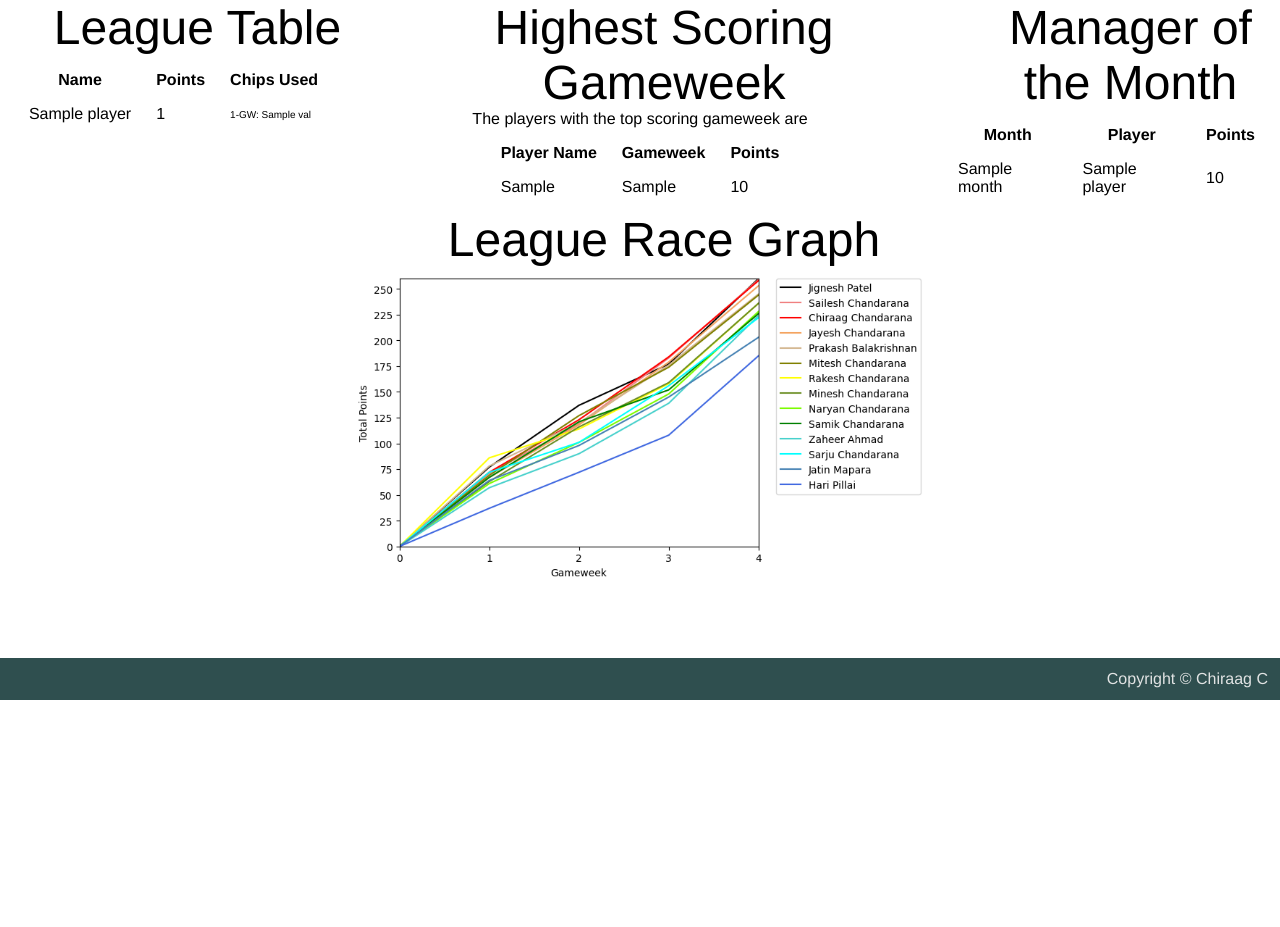
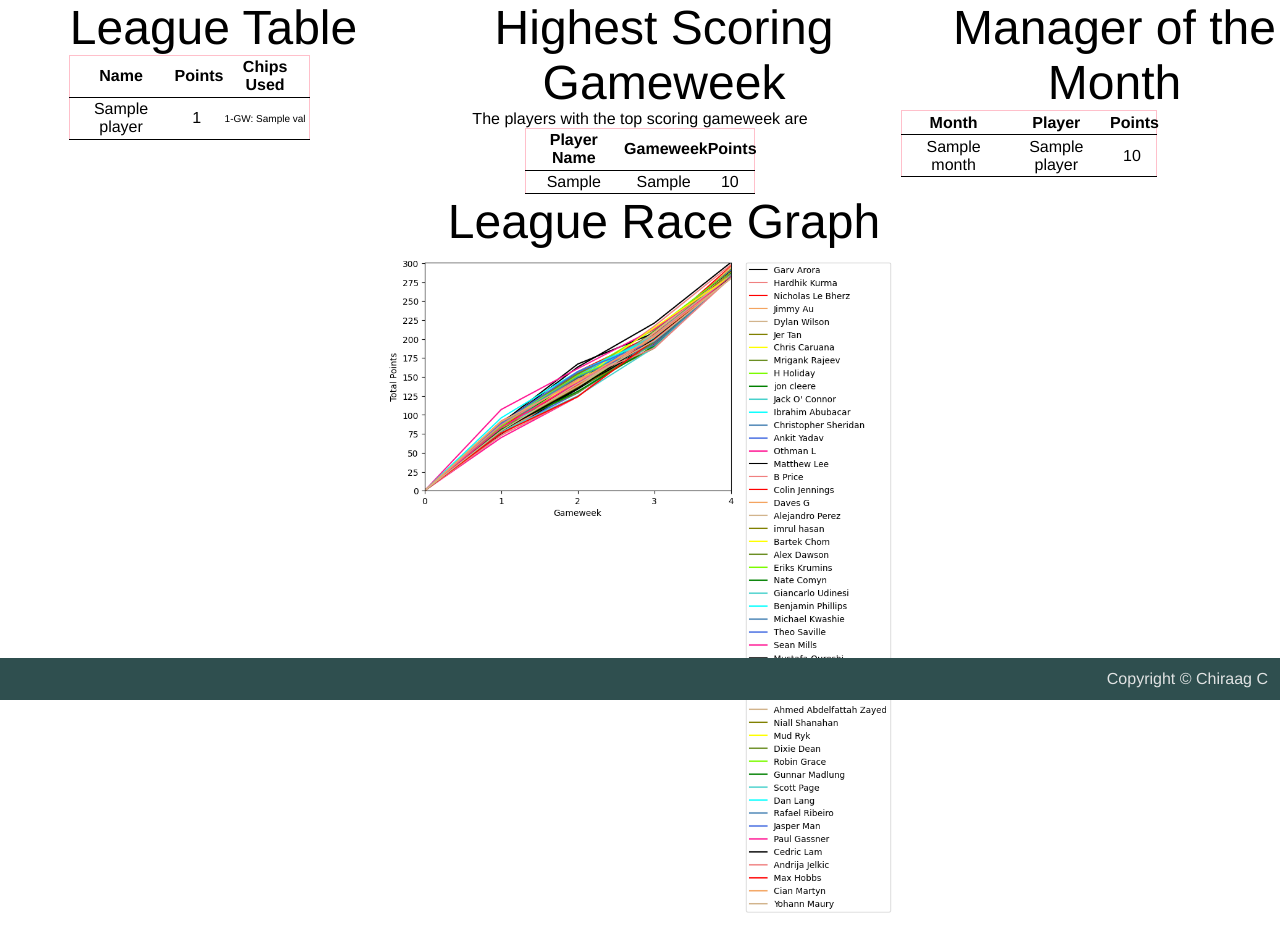
Before and after one commit to Chigzzer/FPL-mini-league, a Flask app: template templates/index.html in a window 1280 px wide. Shown: the part 100-1027 px from the top of the page. Before the commit the page ends 800 px from the top, so only its background shows below. Run offline with Flask 3, Linux system fonts and the light colour scheme; the template is opened without the code that fills it: most values are stand-ins (such as "Sample title", 1, 10 or a date in 2020).

Commit message:
Updated table layout

```diff
--- a/data.py
+++ b/data.py
@@ -83,15 +83,15 @@ def find_league_data(league_id):
             chips_used = {}
             for chips in player_chip_used:
                 if chips['name'] == 'bboost':
-                    chips_used["bench_boost"] = ["Bench Boost", chips['event']]
+                    chips_used["bench_boost"] = ["BB", chips['event']]
                 elif chips['name'] == 'freehit':
-                    chips_used["free_hit"] = ['Free Hit', chips['event']]
+                    chips_used["free_hit"] = ['FH', chips['event']]
                 elif chips['name'] == 'wildcard':
-                    chips_used["wildcard1"] = ['Wildcard 1', chips['event']]
+                    chips_used["wildcard1"] = ['WC1', chips['event']]
                 elif chips['name'] == 'wcard2': # Need to confirm name after january
-                    chips_used["wildcard2"] = ['Wildcard2' ,chips['event']]
+                    chips_used["wildcard2"] = ['WC2' ,chips['event']]
                 elif chips['name'] == '3xc':
-                    chips_used["triple_captain"] = ['Triple Captain', chips['event']]
+                    chips_used["triple_captain"] = ['TC', chips['event']]
             player['chips'] = chips_used
 
 
--- a/static/styles.css
+++ b/static/styles.css
@@ -127,14 +127,19 @@ button{
     align-items: center;
 }
 
-.table{
-    border-collapse: separate;
-    border-spacing: 25px 2vh;
-
+table{
+    border-collapse:collapse;
+    border: 1px pink solid;
 }
 
-table{
-    border-collapse: collapse;
+table tr{
+    border-bottom: 1px solid black;
+    padding: 10px;
+}
+
+th, td{
+    padding: 1%;
+    text-align: center;
 }
 
 #top-gw{
@@ -154,7 +159,7 @@ table{
 }
 
 .league-graph{
-    width: 45vw;
+    width: 40vw;
     height: auto;
     margin: 5px;
 }
--- a/templates/index.html
+++ b/templates/index.html
@@ -55,7 +55,7 @@
                 <td><div>{{top_gw_players[index]}}</div></td>
                 <td><div>{{top_gws[index]}}</div></td>
                 {% if index == 0 %}
-                    <td id="top-gw-points" rowspan= "0"><div>{{top_gw_points}}</div></td>
+                    <td id="top-gw-points" rowspan= "0"><div id="points-check">{{top_gw_points}}</div></td>
                 {% endif %}
             </tr>
             {% endfor %}
```
Also changed, not shown: static/plot.png.
